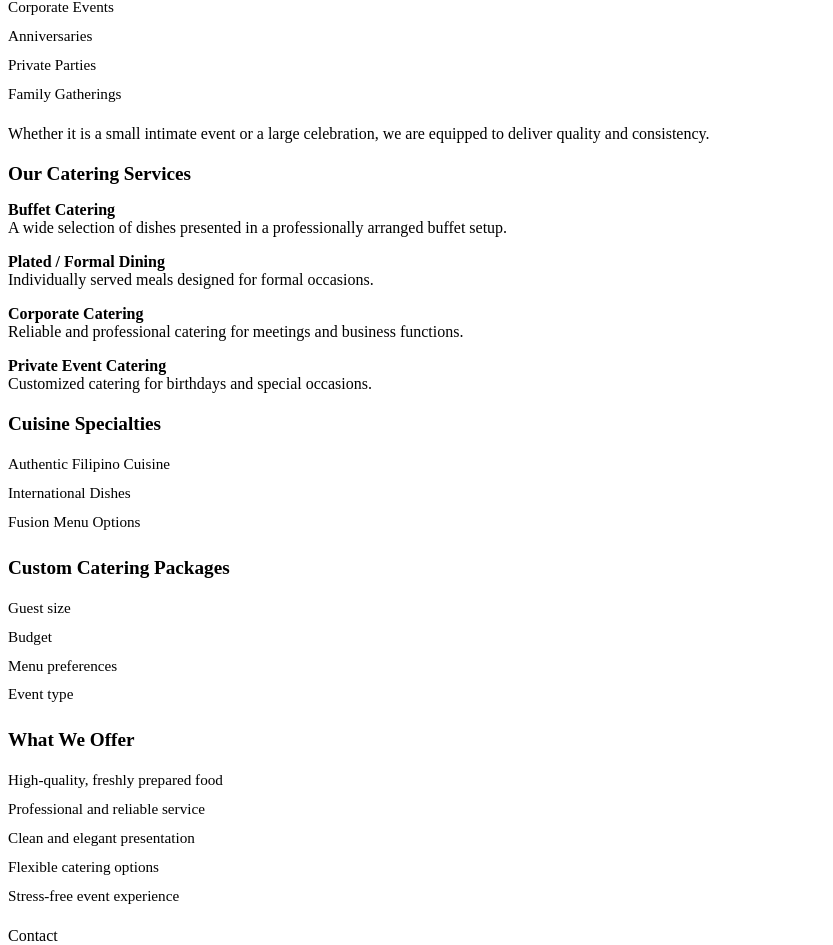
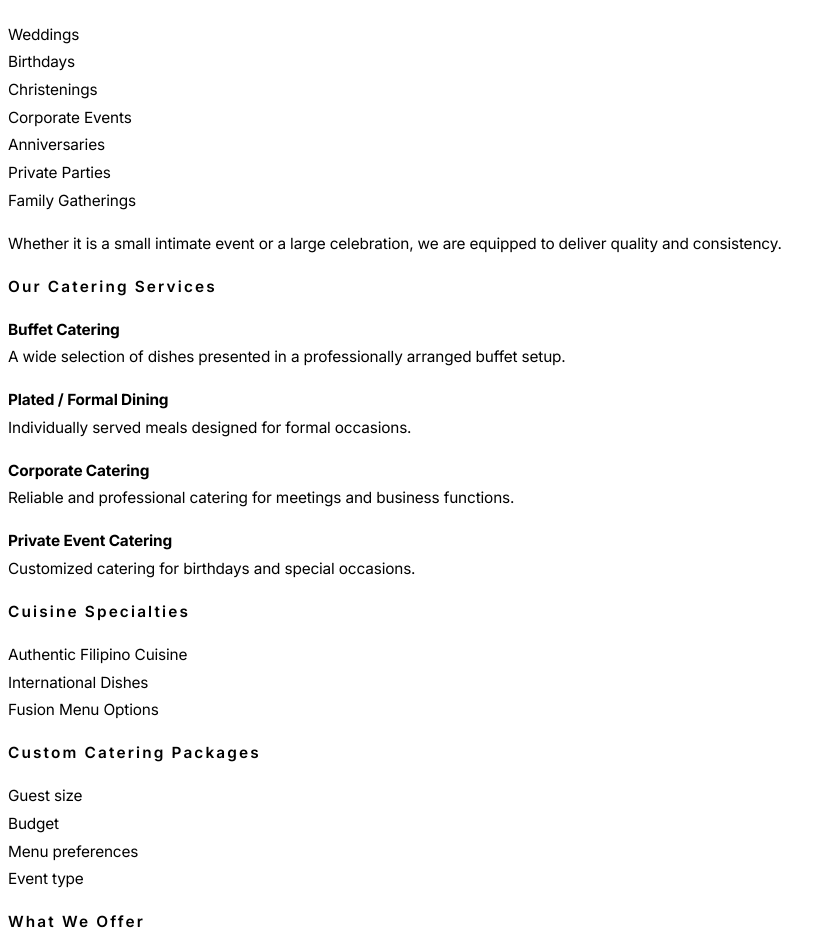
Before and after one commit to kantterosclothingco-lab/soulfood-fusion-house, a Next.js app: page /catering in a window 1280 px wide. Shown: the part 807-1752 px from the top of the page, without its empty margins (0-833 px from the left). Built offline with nearby package versions, Linux system fonts and the light colour scheme.

Commit message:
professional font only no design change

```diff
--- a/pages/catering.js
+++ b/pages/catering.js
@@ -14,10 +14,13 @@ export default function CateringPage() {
           name="description"
           content="Soulfood Fusion Catering in Bendigo for events, parties, office catering, and special occasions."
         />
+
+        {/* ✅ UPDATED FONT (only change) */}
         <link
-          href="https://fonts.googleapis.com/css2?family=Inter:wght@300;400;500;600&display=swap"
+          href="https://fonts.googleapis.com/css2?family=Inter:wght@300;400;500;600;700&display=swap"
           rel="stylesheet"
         />
+
         <link rel="icon" href="/favicon.png" />
       </Head>
 
@@ -83,7 +86,7 @@ export default function CateringPage() {
           </div>
         </section>
 
-        {/* SERVICES */}
+        {/* SERVICES (your existing content kept) */}
         <section className="section contentSection" id="services">
           <div className="textBlock narrow">
             <p className="sectionLabel">Services</p>
@@ -101,8 +104,8 @@ export default function CateringPage() {
               culinary touches to satisfy every guest.
             </p>
 
-            <h3 className="subHeading">Events We Cater</h3>
-            <p className="listText">
+            <p className="sectionLabel">Events We Cater</p>
+            <p>
               Weddings<br />
               Birthdays<br />
               Christenings<br />
@@ -117,8 +120,7 @@ export default function CateringPage() {
               are equipped to deliver quality and consistency.
             </p>
 
-            <h3 className="subHeading">Our Catering Services</h3>
-
+            <p className="sectionLabel">Our Catering Services</p>
             <p>
               <strong>Buffet Catering</strong><br />
               A wide selection of dishes presented in a professionally arranged buffet setup.
@@ -139,23 +141,23 @@ export default function CateringPage() {
               Customized catering for birthdays and special occasions.
             </p>
 
-            <h3 className="subHeading">Cuisine Specialties</h3>
-            <p className="listText">
+            <p className="sectionLabel">Cuisine Specialties</p>
+            <p>
               Authentic Filipino Cuisine<br />
               International Dishes<br />
               Fusion Menu Options
             </p>
 
-            <h3 className="subHeading">Custom Catering Packages</h3>
-            <p className="listText">
+            <p className="sectionLabel">Custom Catering Packages</p>
+            <p>
               Guest size<br />
               Budget<br />
               Menu preferences<br />
               Event type
             </p>
 
-            <h3 className="subHeading">What We Offer</h3>
-            <p className="listText">
+            <p className="sectionLabel">What We Offer</p>
+            <p>
               High-quality, freshly prepared food<br />
               Professional and reliable service<br />
               Clean and elegant presentation<br />
@@ -210,17 +212,31 @@ export default function CateringPage() {
         <p>Soulfood Fusion Catering</p>
       </footer>
 
+      {/* ✅ ONLY TYPOGRAPHY IMPROVEMENT */}
       <style jsx global>{`
-        .subHeading {
-          font-size: 1.2rem;
-          margin-top: 20px;
-          margin-bottom: 8px;
-          font-weight: 600;
+        body {
+          font-family: "Inter", sans-serif;
+          font-weight: 400;
+          letter-spacing: -0.01em;
         }
 
-        .listText {
-          line-height: 1.9;
-          font-size: 0.95rem;
+        h1, h2 {
+          font-weight: 600;
+          letter-spacing: -0.02em;
+        }
+
+        h3 {
+          font-weight: 500;
+        }
+
+        p {
+          font-size: 0.96rem;
+          line-height: 1.8;
+        }
+
+        .sectionLabel {
+          font-weight: 600;
+          letter-spacing: 0.14em;
         }
       `}</style>
     </>
```
